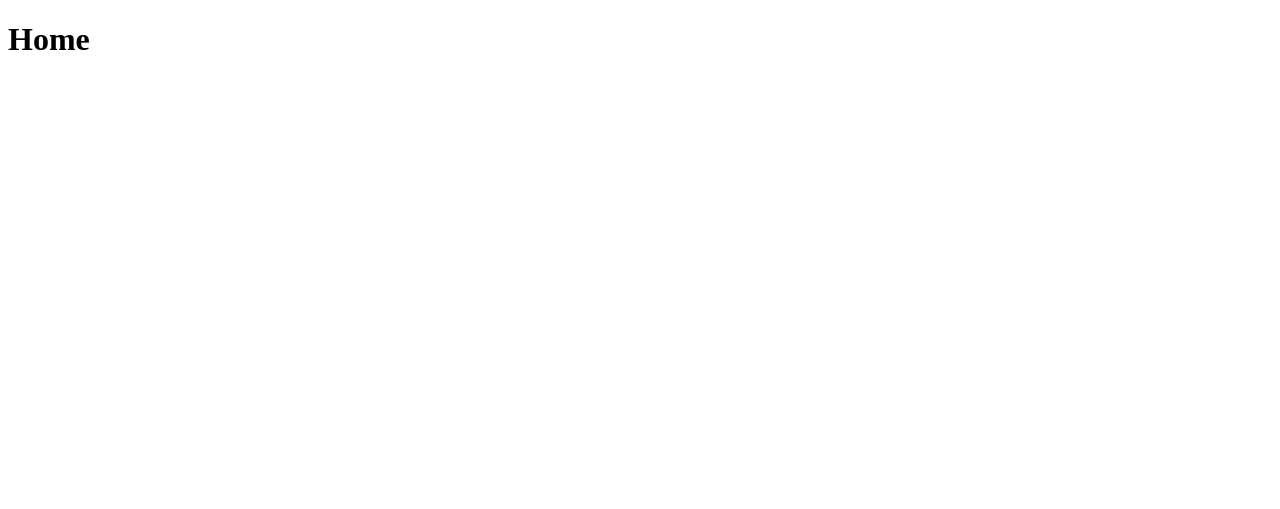
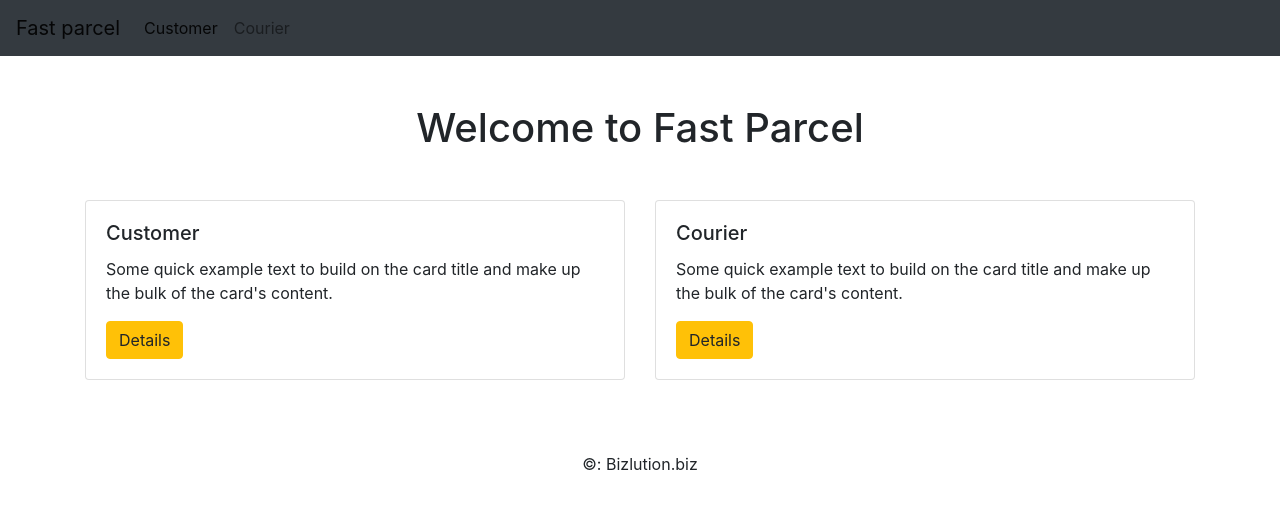
Before and after one commit to Shahfarzane/Parcel-shipping, a Django app: page / in a window 1280 px wide. Before the commit the part shown is almost empty. Shown: the top 509 px of the page. Run offline with Django 3.2, Linux system fonts and the light colour scheme; some libraries are stand-ins or nearby versions.

Commit message:
Bootstrap added

```diff
--- a/core/templates/home.html
+++ b/core/templates/home.html
@@ -1,12 +1,72 @@
 <!DOCTYPE html>
 <html lang="en">
-  <head>
+
+<head>
     <meta charset="UTF-8" />
     <meta http-equiv="X-UA-Compatible" content="IE=edge" />
     <meta name="viewport" content="width=device-width, initial-scale=1.0" />
     <title>Home</title>
-  </head>
-  <body>
-    <h1>Home</h1>
-  </body>
+    {% load bootstrap4 %}
+    {%bootstrap_css%}
+    {% bootstrap_javascript jquery='full' %}
+</head>
+
+<body>
+    <nav class="navbar navbar-expand-lg navbar-light bg-dark">
+        <a class="navbar-brand" href="#">Fast parcel</a>
+        <button class="navbar-toggler" type="button" data-bs-toggle="collapse" data-bs-target="#navbarSupportedContent"
+            aria-controls="navbarSupportedContent" aria-expanded="false" aria-label="Toggle navigation">
+            <span class="navbar-toggler-icon"></span>
+        </button>
+        <div class="collapse navbar-collapse" id="navbarSupportedContent">
+            <ul class="navbar-nav me-auto mb-2 mb-lg-0">
+                <li class="nav-item">
+                    <a class="nav-link active" aria-current="page" href="#">Customer</a>
+                </li>
+                <li class="nav-item">
+                    <a class="nav-link" href="#">Courier</a>
+                </li>
+
+
+
+        </div>
+    </nav>
+    <div class="container">
+        <div class="row">
+            <div class="col-lg-12">
+                <h1 class="text-center mt-5 mb-5">Welcome to Fast Parcel</h1>
+            </div>
+
+            <div Class="col-lg-6 mb-4">
+                <div class="card">
+                    <div class="card-body">
+                        <h5 class="card-title">Customer</h5>
+                        <p class="card-text">Some quick example text to build on the card title and make up the bulk
+                            of
+                            the card's
+                            content.</p>
+                        <a href="/customer/" class="btn btn-warning">Details</a>
+                    </div>
+                </div>
+            </div>
+
+            <div Class="col-lg-6 mb-4">
+                <div class="card">
+                    <div class="card-body">
+                        <h5 class="card-title">Courier</h5>
+                        <p class="card-text">Some quick example text to build on the card title and make up the bulk
+                            of
+                            the card's
+                            content.</p>
+                        <a href="/courier/" class="btn btn-warning">Details</a>
+                    </div>
+                </div>
+            </div>
+        </div>
+    </div>
+    <footer class="text-center mt-5 mt-5">
+        &copy: Bizlution.biz
+    </footer>
+</body>
+
 </html>
--- a/core/views.py
+++ b/core/views.py
@@ -3,3 +3,11 @@ from django.shortcuts import render
 # Create your views here.
 def home(request):
     return render(request,'home.html')
+
+
+def customer_page(request):
+    return render(request,'home.html')
+
+
+def courier_page(request):
+    return render(request,'home.html')
--- a/fastparcel/settings.py
+++ b/fastparcel/settings.py
@@ -38,6 +38,7 @@ INSTALLED_APPS = [
     'django.contrib.messages',
     'django.contrib.staticfiles',
     'core',
+    'bootstrap4',
 ]
 
 MIDDLEWARE = [
--- a/fastparcel/urls.py
+++ b/fastparcel/urls.py
@@ -19,5 +19,7 @@ from core import views
 
 urlpatterns = [
     path('admin/', admin.site.urls),
-    path('',views.home)
+    path('',views.home),
+    path('customer/',views.customer_page),
+    path('courier/',views.courier_page),
 ]
```
